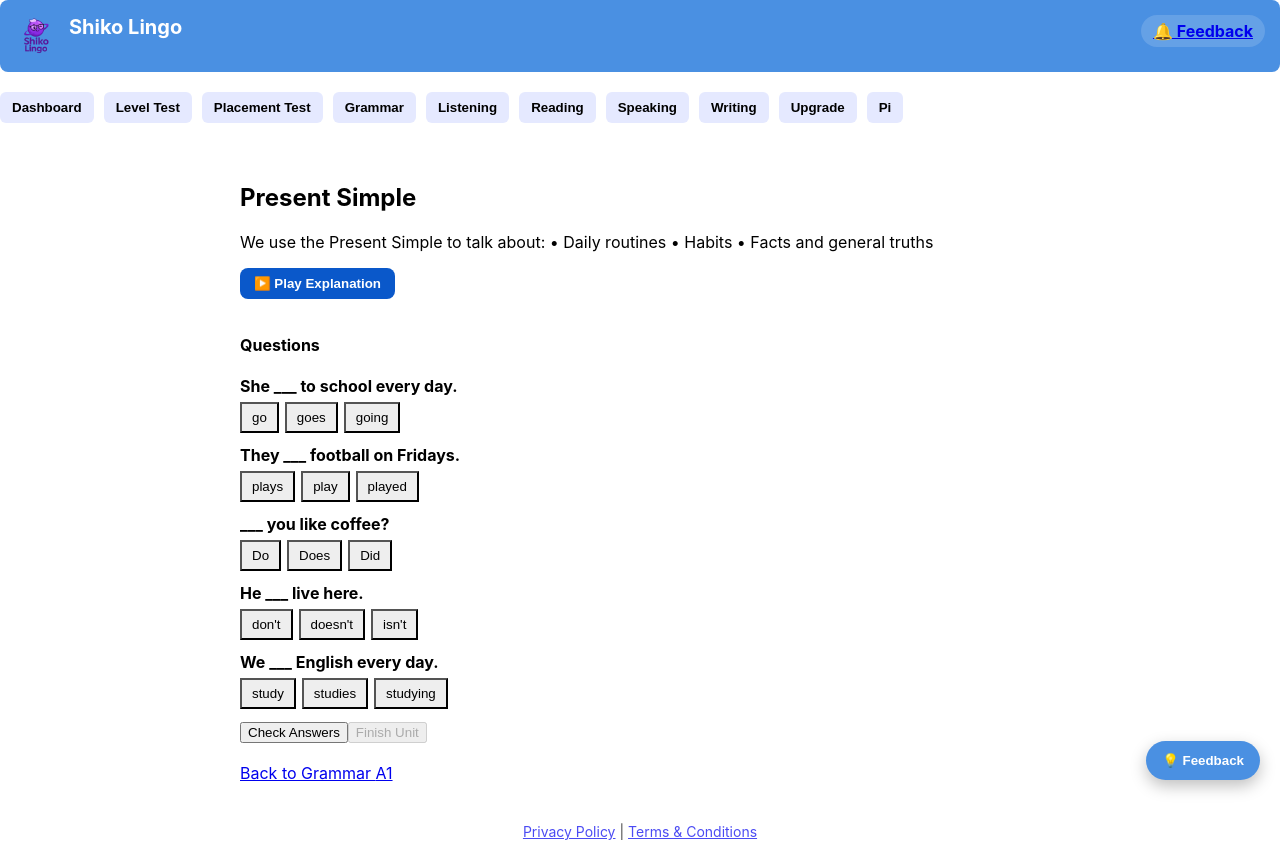
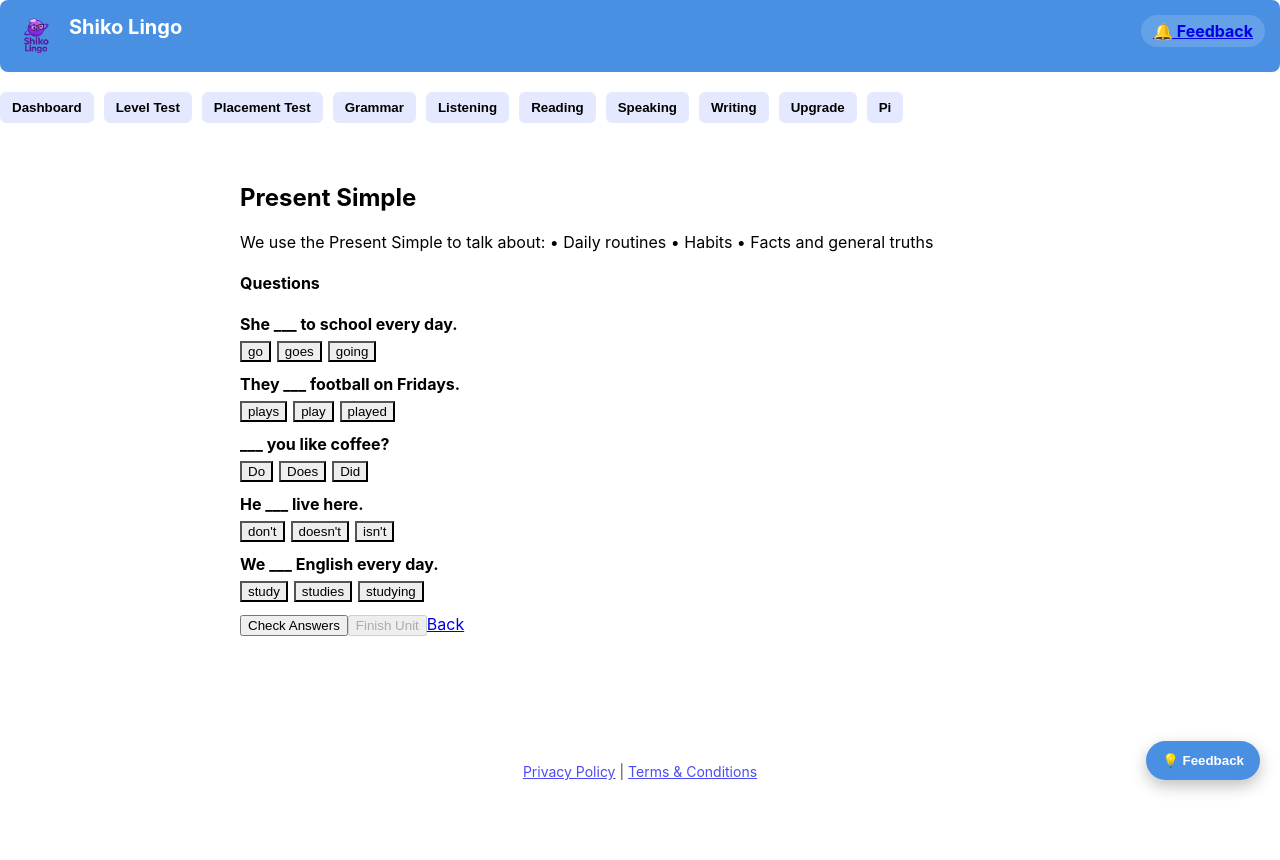
Before and after one commit to egyptianpharoah771-commits/shiko-lingo, a React (Create React App) app: page /grammar/A1/unit1 in a window 1280 px wide. After the commit the page ends 800 px from the top, so only its background shows below. Built offline with nearby package versions, Linux system fonts and the light colour scheme.

Commit message:
Grammar: add B2 & C1, remove explanation audio, keep select sound

```diff
--- a/src/grammar/GrammarUnitPage.js
+++ b/src/grammar/GrammarUnitPage.js
@@ -26,6 +26,18 @@ import b1Questions2 from "./B1/unit2/questions";
 import b1Content3 from "./B1/unit3/content";
 import b1Questions3 from "./B1/unit3/questions";
 
+// ===== B2 Units =====
+import b2Content1 from "./B2/unit1/content";
+import b2Questions1 from "./B2/unit1/questions";
+import b2Content2 from "./B2/unit2/content";
+import b2Questions2 from "./B2/unit2/questions";
+
+// ===== C1 Units =====
+import c1Content1 from "./C1/unit1/content";
+import c1Questions1 from "./C1/unit1/questions";
+import c1Content2 from "./C1/unit2/content";
+import c1Questions2 from "./C1/unit2/questions";
+
 const GRAMMAR_MAP = {
   A1: {
     unit1: { content: a1Content1, questions: a1Questions1 },
@@ -40,11 +52,20 @@ const GRAMMAR_MAP = {
     unit2: { content: b1Content2, questions: b1Questions2 },
     unit3: { content: b1Content3, questions: b1Questions3 },
   },
+  B2: {
+    unit1: { content: b2Content1, questions: b2Questions1 },
+    unit2: { content: b2Content2, questions: b2Questions2 },
+  },
+  C1: {
+    unit1: { content: c1Content1, questions: c1Questions1 },
+    unit2: { content: c1Content2, questions: c1Questions2 },
+  },
 };
 
 function GrammarUnitPage() {
   const { level, unit } = useParams();
   const grammarUnit = GRAMMAR_MAP[level]?.[unit];
+
   const content = grammarUnit?.content;
   const questions = grammarUnit?.questions || [];
 
@@ -57,13 +78,10 @@ function GrammarUnitPage() {
   const [aiStatus, setAiStatus] = useState("IDLE");
   const [aiMessage, setAiMessage] = useState("");
 
-  // 🔊 Audio refs
+  // 🔊 Sounds
   const selectSound = useRef(null);
   const correctSound = useRef(null);
   const wrongSound = useRef(null);
-
-  // 🔊 TTS state
-  const [isSpeaking, setIsSpeaking] = useState(false);
 
   const userId = getUserId();
   const packageName = "FREE";
@@ -84,37 +102,25 @@ function GrammarUnitPage() {
     setAiOpen(false);
     setAiStatus("IDLE");
     setAiMessage("");
-    setIsSpeaking(false);
 
-    // Fallback-safe audio init
-    const safeAudio = (src) => {
-      try {
-        const a = new Audio(src);
-        a.volume = 0.6;
-        return a;
-      } catch {
-        return null;
-      }
-    };
-
-    selectSound.current = safeAudio("/sounds/select.mp3");
-    correctSound.current = safeAudio("/sounds/correct.mp3");
-    wrongSound.current = safeAudio("/sounds/wrong.mp3");
+    selectSound.current = new Audio("/sounds/select.mp3");
+    correctSound.current = new Audio("/sounds/correct.mp3");
+    wrongSound.current = new Audio("/sounds/wrong.mp3");
   }, [level, unit]);
 
   if (!content || !questions.length) {
     return <p>Unit not found</p>;
   }
 
-  const safePlay = (ref) => {
+  const play = (ref) => {
     try {
-      ref?.current?.play?.();
+      ref?.current?.play();
     } catch {}
   };
 
   const handleAnswer = (qId, option) => {
     if (submitted) return;
-    safePlay(selectSound);
+    play(selectSound);
     setAnswers((prev) => ({ ...prev, [qId]: option }));
   };
 
@@ -130,30 +136,8 @@ function GrammarUnitPage() {
     setSubmitted(true);
 
     correct >= PASS_SCORE
-      ? safePlay(correctSound)
-      : safePlay(wrongSound);
-  };
-
-  // 🔊 TTS
-  const toggleExplanationAudio = () => {
-    if (!window.speechSynthesis) return;
-
-    if (isSpeaking) {
-      window.speechSynthesis.cancel();
-      setIsSpeaking(false);
-      return;
-    }
-
-    const utterance = new SpeechSynthesisUtterance(
-      content.explanation
-    );
-    utterance.lang = "en-US";
-    utterance.rate = 0.95;
-    utterance.onend = () => setIsSpeaking(false);
-
-    setIsSpeaking(true);
-    window.speechSynthesis.cancel();
-    window.speechSynthesis.speak(utterance);
+      ? play(correctSound)
+      : play(wrongSound);
   };
 
   const handleAIFeedback = async () => {
@@ -161,7 +145,6 @@ function GrammarUnitPage() {
     setAiStatus("LOADING");
     setAiMessage("");
 
-    try {
     const result = await askAITutor({
       skill: "Grammar",
       level,
@@ -175,10 +158,6 @@ function GrammarUnitPage() {
 
     setAiStatus(result?.status || "ERROR");
     setAiMessage(result?.message || "");
-    } catch {
-      setAiStatus("ERROR");
-      setAiMessage("AI feedback unavailable.");
-    }
   };
 
   const passed = score !== null && score >= PASS_SCORE;
@@ -196,37 +175,8 @@ function GrammarUnitPage() {
       <h2>{content.title}</h2>
       <p>{content.explanation}</p>
 
-      {/* 🔊 Lesson Audio */}
-      <button
-        onClick={toggleExplanationAudio}
-        style={{
-          marginBottom: 15,
-          padding: "8px 14px",
-          borderRadius: 8,
-          background: isSpeaking ? "#6c757d" : "#0a58ca",
-          color: "#fff",
-          border: "none",
-          cursor: "pointer",
-          fontWeight: "bold",
-        }}
-      >
-        {isSpeaking ? "⏸ Stop Explanation" : "▶️ Play Explanation"}
-      </button>
-
       {submitted && (
-        <button
-          onClick={handleAIFeedback}
-          style={{
-            marginLeft: 10,
-            padding: "8px 14px",
-            borderRadius: 8,
-            background: "#111",
-            color: "#fff",
-            border: "none",
-            cursor: "pointer",
-            fontWeight: "bold",
-          }}
-        >
+        <button onClick={handleAIFeedback}>
           🤖 AI Lesson Feedback
         </button>
       )}
@@ -248,7 +198,6 @@ function GrammarUnitPage() {
                   disabled={submitted}
                   style={{
                     marginRight: 6,
-                    padding: "6px 10px",
                     background:
                       userAnswer === opt ? "#e5e9ff" : "#eee",
                   }}
@@ -257,7 +206,6 @@ function GrammarUnitPage() {
                 </button>
               ))}
             </div>
-
             {submitted && (
               <p>{isCorrect ? "✅ Correct" : "❌ Wrong"}</p>
             )}
@@ -282,11 +230,7 @@ function GrammarUnitPage() {
         Finish Unit
       </button>
 
-      <div style={{ marginTop: 20 }}>
-        <Link to={`/grammar/${level}`}>
-          Back to Grammar {level}
-        </Link>
-      </div>
+      <Link to={`/grammar/${level}`}>Back</Link>
 
       <AIResponseModal
         open={aiOpen}
```
Lines whose indentation alone changed are shown as unchanged.
